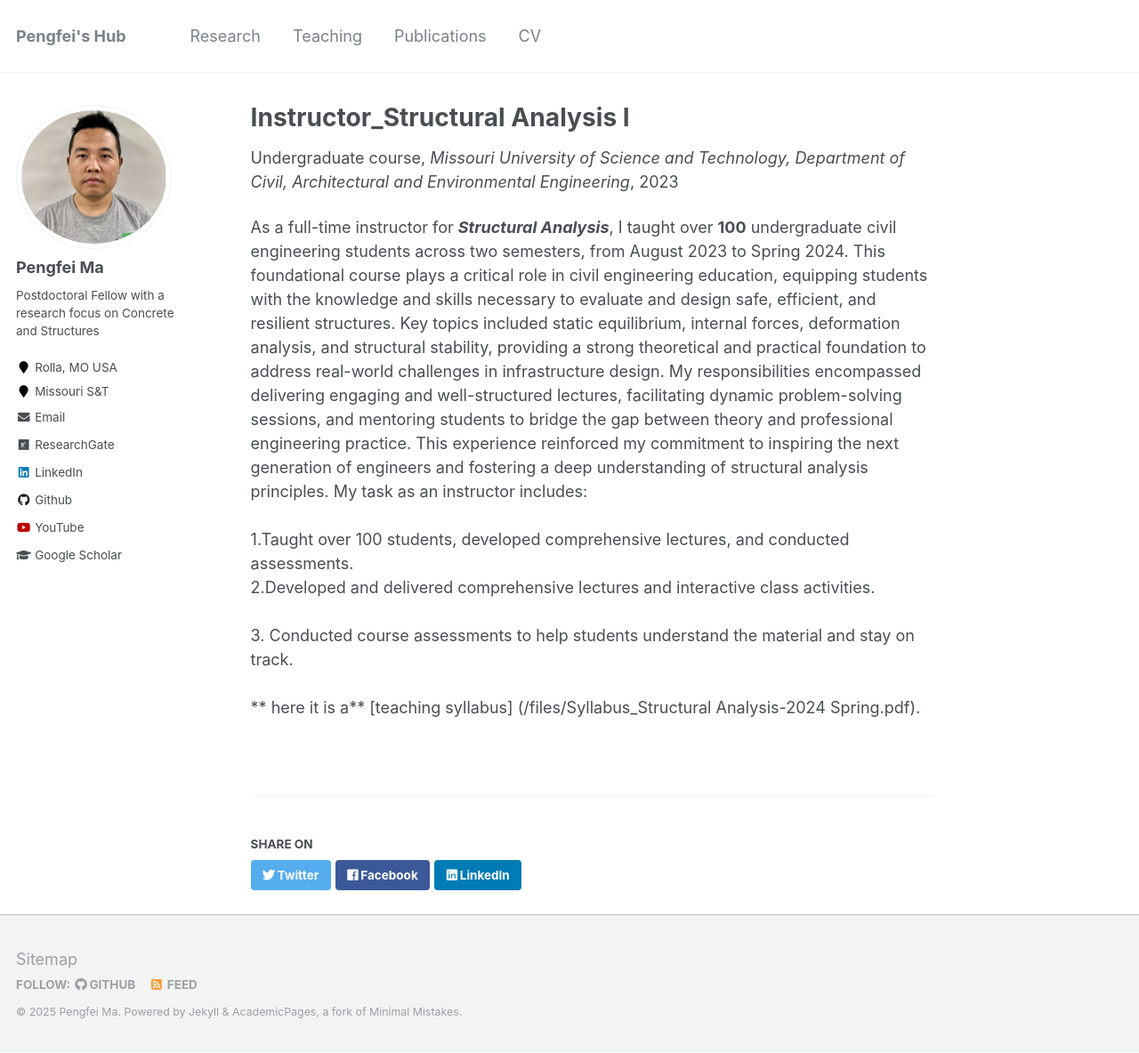
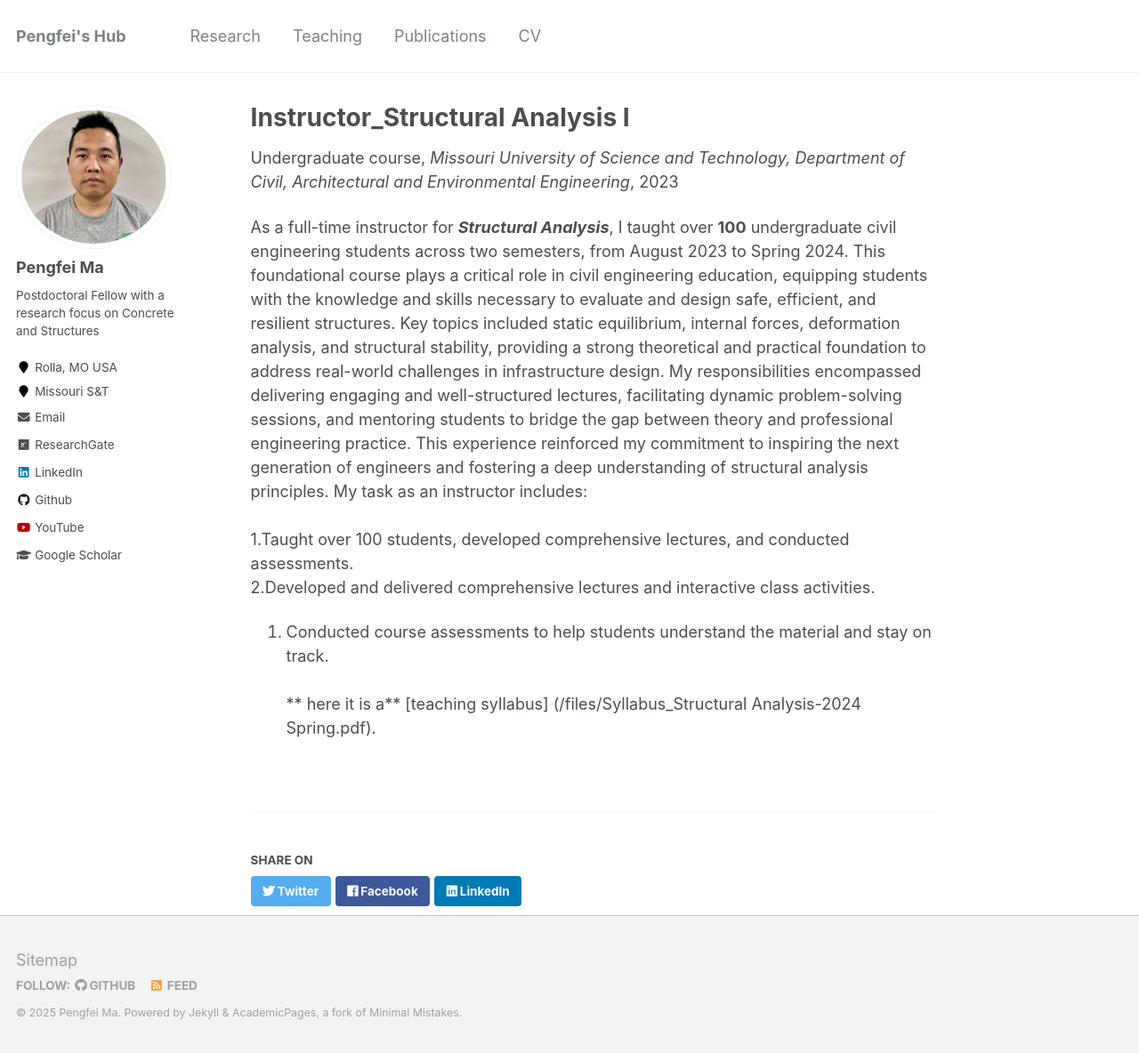
Before and after one commit to KyleMMA/KyleMMA.github.io, a Jekyll site: the page built from _teaching/2014-spring-teaching-1.md, in a window 1280 px wide and 1184 px high. Shown: the whole window at 89% size. Built offline with Jekyll 4.4.1, drawn with Linux system fonts in a browser that asks for light colours.

Commit message:
Update 2014-spring-teaching-1.md

```diff
--- a/_teaching/2014-spring-teaching-1.md
+++ b/_teaching/2014-spring-teaching-1.md
@@ -12,5 +12,5 @@
 Key topics included static equilibrium, internal forces, deformation analysis, and structural stability, providing a strong theoretical and practical foundation to address real-world challenges in infrastructure design. My responsibilities encompassed delivering engaging and well-structured lectures, facilitating dynamic problem-solving sessions, and mentoring students to bridge the gap between theory and professional engineering practice. This experience reinforced my commitment to inspiring the next generation of engineers and fostering a deep understanding of structural analysis principles. My task as an instructor includes:<br/>
  <br/> 1.Taught over 100 students, developed comprehensive lectures, and conducted assessments. <br/>
   2.Developed and delivered comprehensive lectures and interactive class activities. <br/>
-  <br/>3. Conducted course assessments to help students understand the material and stay on track.<br/>
+  3. Conducted course assessments to help students understand the material and stay on track.<br/>
   <br/>** here it is a** [teaching syllabus] (/files/Syllabus_Structural Analysis-2024 Spring.pdf).
```
